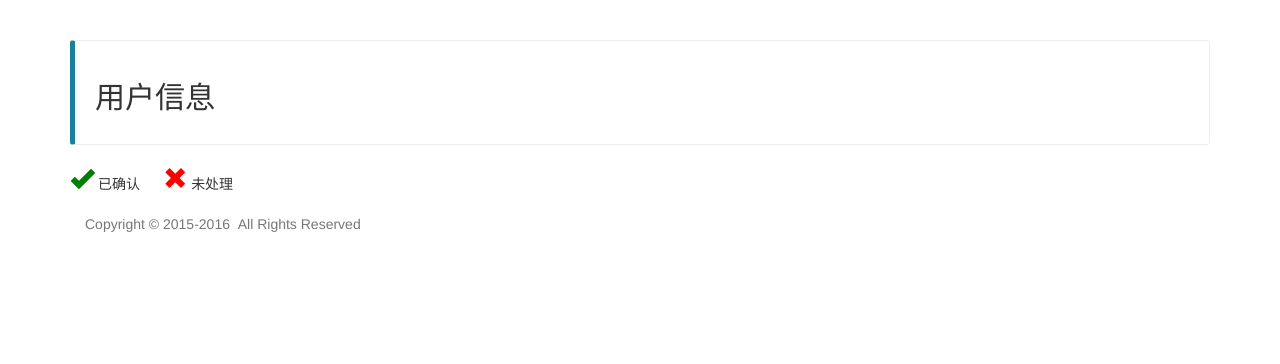
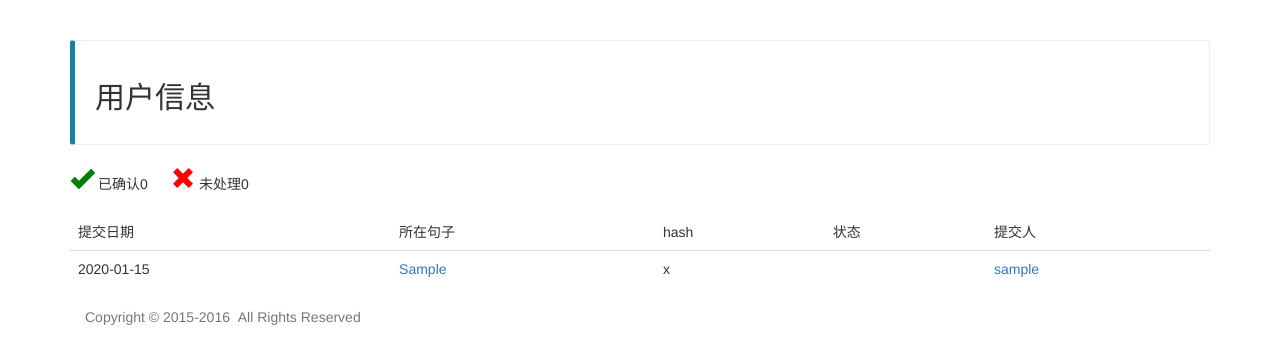
Before and after one commit to 5thgfka/Typos, a Django app: page /user/1 in a window 1280 px wide. Shown: the part 51-415 px from the top of the page. Run offline with Django 3.2, Linux system fonts and the light colour scheme; tables that the repository leaves empty hold one stand-in row (values such as "Sample post"); parts of the project's set-up code (start-up, migrations or seed data) failed here and were passed over; some libraries are stand-ins or nearby versions.

Commit message:
提交用户统计信息页面
1.统计
2.列表

```diff
--- a/typos/typos/templates/user.html
+++ b/typos/typos/templates/user.html
@@ -20,13 +20,37 @@
 </div>
 <span>
   <span class="glyphicon glyphicon-ok" aria-hidden="true" style="font-size: 24px;color:green;"></span>
-  <span class="glyphicon-class">已确认</span>
+  <span class="glyphicon-class">已确认{{confirmed}}</span>
 &nbsp;&nbsp;&nbsp;&nbsp;
   <span class="glyphicon glyphicon-remove" aria-hidden="true" style="font-size: 24px;color:red;"></span>
-  <span class="glyphicon-class">未处理</span>
+  <span class="glyphicon-class">未处理{{unConfirmed}}</span>
 </span>
-
+<br />
+<br />
 <table class="table">
-
+  <thead>
+    <tr>
+      <td>提交日期</td>
+      <td>所在句子</td>
+      <td>hash</td>
+      <td>状态</td>
+      <td>提交人</td>
+    </tr>
+  </thead>
+  <tbody>
+    {% for typo in typos %}
+    <tr>
+      <td>{{ typo.submit_time|date:"Y-m-d" }}</td>
+      <td><a href="typo/{{typo.id}}">{{ typo.sentence }}</a></td>
+      <td>{{ typo.typos_hash }}</td>
+      <td>
+          {% if typo.status == '1' %}
+              已确认
+          {% endif %}
+      </td>
+      <td><a href="user/{{typo.publisher.id}}">{{ typo.publisher }}</a></td>
+    </tr>
+    {% endfor %}
+  </tbody>
 </table>
 {% endblock %}
--- a/typos/typos/views.py
+++ b/typos/typos/views.py
@@ -94,4 +94,15 @@ def user(request, userid):
     name = userObj.username
 
     template_var['name'] = name
+
+    typos_0 = [typo for typo in typos if typo.status == '0']
+    typos_1 = [typo for typo in typos if typo.status == '1']
+
+    typos_0_count = len(typos_0)
+    typos_1_count = len(typos_1)
+
+    template_var['unConfirmed'] = typos_0_count
+    template_var['confirmed'] = typos_1_count
+    template_var['typos'] = typos
+
     return render_to_response("user.html",template_var, context_instance=RequestContext(request))
```
